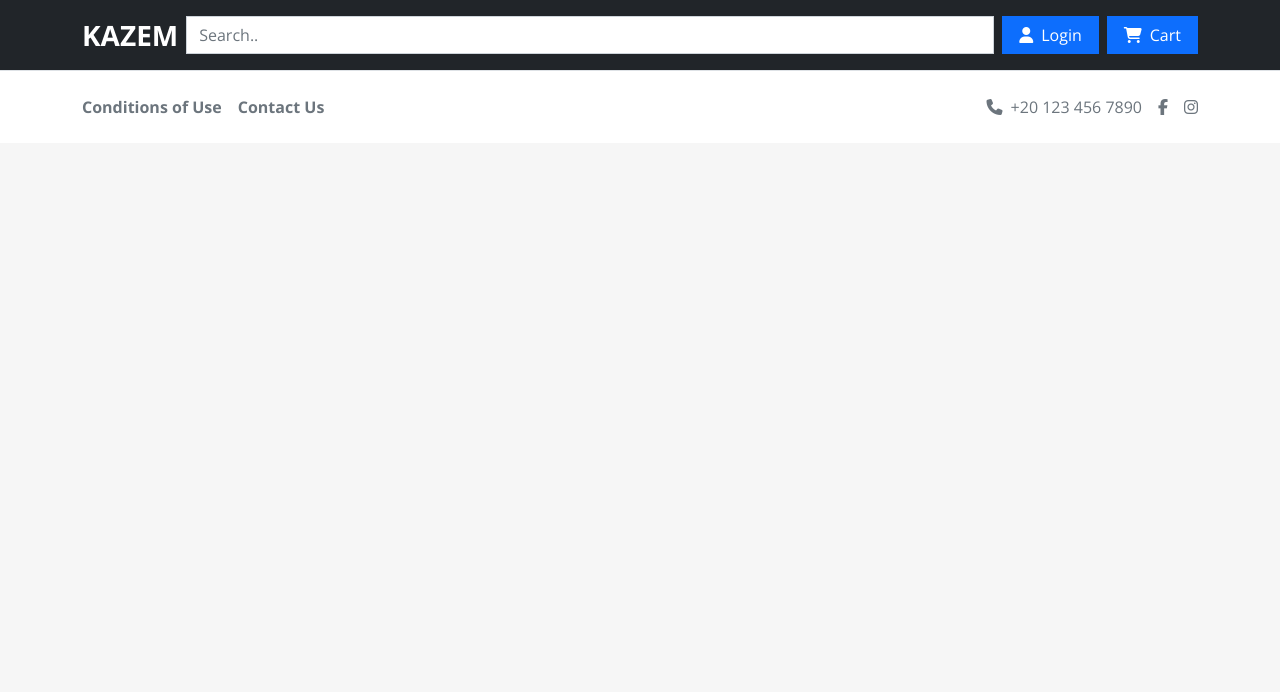
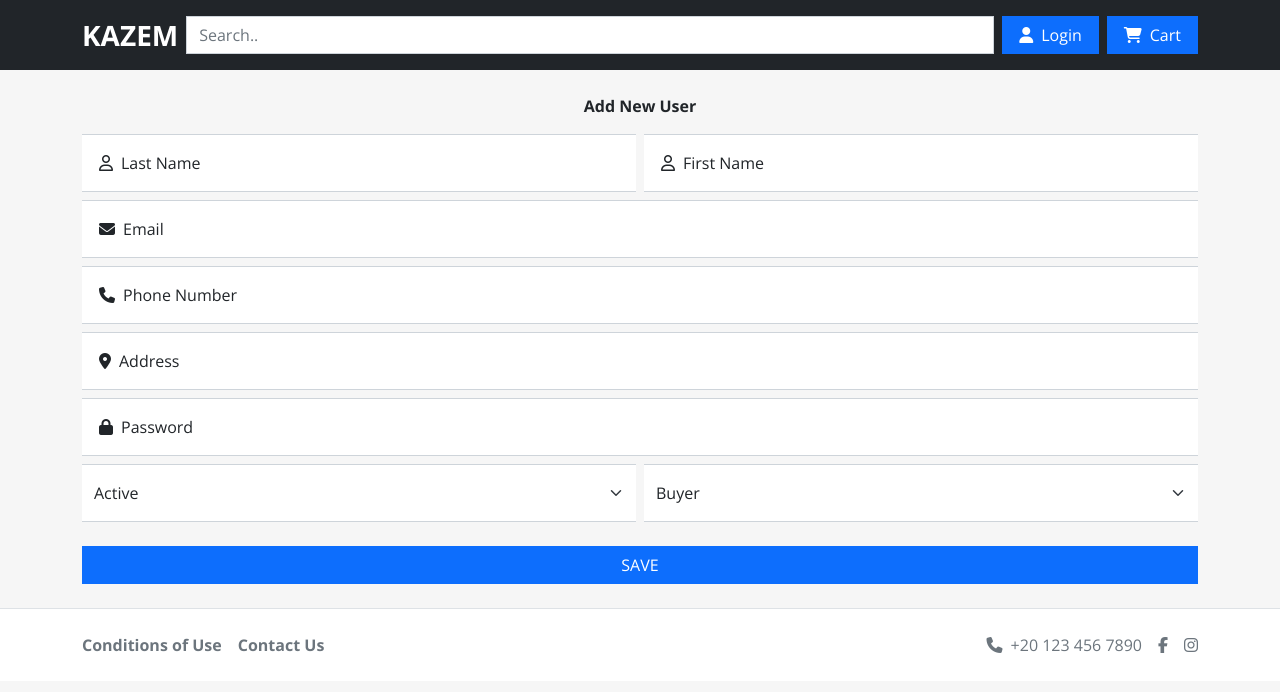
Before and after one commit to AhmedMagdyNoser/KAZEM-Online-Shopping, a React (Create React App) app: page /#/admin/addNewUser in a window 1280 px wide. Shown: the top 692 px of the page. Built offline with nearby package versions, Linux system fonts and the light colour scheme.

Commit message:
AddNewUser Page Added

```diff
--- a/src/App.js
+++ b/src/App.js
@@ -17,6 +17,7 @@ import AdminAllOrders from "./Pages/Admin/AdminAllOrders";
 import AdminAllBuyers from "./Pages/Admin/AdminAllBuyers";
 import AddNewCategory from "./Pages/Admin/AddNewCategory";
 import AddNewProduct from "./Pages/Admin/AddNewProduct";
+import AddNewUser from "./Pages/Admin/AddNewUser";
 
 export default function App() {
   return (
@@ -46,6 +47,7 @@ export default function App() {
             <Route path="/admin/allBuyers" element={<AdminAllBuyers />} />
             <Route path="/admin/addNewCategory" element={<AddNewCategory />} />
             <Route path="/admin/addNewProduct" element={<AddNewProduct />} />
+            <Route path="/admin/addNewUser" element={<AddNewUser />} />
           </Route>
 
         </Routes>
--- /dev/null
+++ b/src/Pages/Admin/AddNewUser.js
@@ -0,0 +1,38 @@
+import FloatingInput from "../../Component/Uitility/FloatingInput";
+
+export default function AddNewUser() {
+  return (
+    <div className="container d-flex flex-column gap-4 my-4">
+
+      {/* Basic Information */}
+      <form>
+        <p className="fw-bold text-center">Add New User</p>
+        <div className='d-flex gap-2 mb-2'>
+          <FloatingInput type='text' name='lname' required icon='fa-regular fa-user' label='Last Name' className='flex-fill' />
+          <FloatingInput type='text' name='fname' required icon='fa-regular fa-user' label='First Name' className='flex-fill' />
+        </div>
+        <div className='d-flex flex-column gap-2'>
+          <FloatingInput type='email' name='email' required icon='fa-solid fa-envelope' label='Email' />
+          <FloatingInput type='text' name='phone' required icon='fa-solid fa-phone' label='Phone Number' />
+          <FloatingInput type='text' name='fname' required icon='fa-solid fa-location-dot' label='Address' />
+          <FloatingInput type='password' name='Password' required icon='fa-solid fa-lock' label='Password' />
+          <div className='d-flex gap-2 mb-2'>
+            <select required class="form-select py-3 shadow-none rounded-0 border-start-0 border-end-0">
+              <option value="1" selected>Active</option>
+              <option value="0">In-active</option>
+            </select>
+            <select required class="form-select py-3 shadow-none rounded-0 border-start-0 border-end-0">
+              <option value="1" selected>Buyer</option>
+              <option value="0">Admin</option>
+            </select>
+          </div>
+        </div>
+        <div className="d-grid mt-3">
+          <input type="submit" value="SAVE" className="btn btn-primary rounded-0" />
+        </div>
+      </form>
+
+
+    </div>
+  )
+}
--- a/src/Pages/Admin/AdminAllBuyers.js
+++ b/src/Pages/Admin/AdminAllBuyers.js
@@ -1,3 +1,4 @@
+import { Link } from "react-router-dom";
 import AdminTabs from "../../Component/Admin/AdminTabs";
 import UserDataCard from "../../Component/Uitility/UserDataCard";
 
@@ -17,11 +18,21 @@ export default function AdminAllBuyers() {
   return (
     <div>
       <AdminTabs active='All Buyers' />
-      <h3 className='container my-4 py-3 bg-dark text-white text-center text-uppercase'>All Kazem Users</h3>
-      <div className="container kazem-grid pb-4">
-        {Buyers.map((user) =>
-          <UserDataCard key={user.id} name={user.name} email={user.email} phone={user.phone} address={user.address} />
-        )}
+      <div className="container d-flex flex-column gap-4 py-4">
+
+        <h3 className='py-3 m-0 bg-dark text-white text-center text-uppercase'>All Kazem Users</h3>
+
+        <Link to={'/admin/addNewUser'} className="btn btn-success rounded-0 w-100">
+          <i className='fa-solid fa-add me-2'></i>
+          Add New User
+        </Link>
+
+        <div className="kazem-grid">
+          {Buyers.map((user) =>
+            <UserDataCard key={user.id} name={user.name} email={user.email} phone={user.phone} address={user.address} />
+          )}
+        </div>
+
       </div>
     </div>
   )
```
